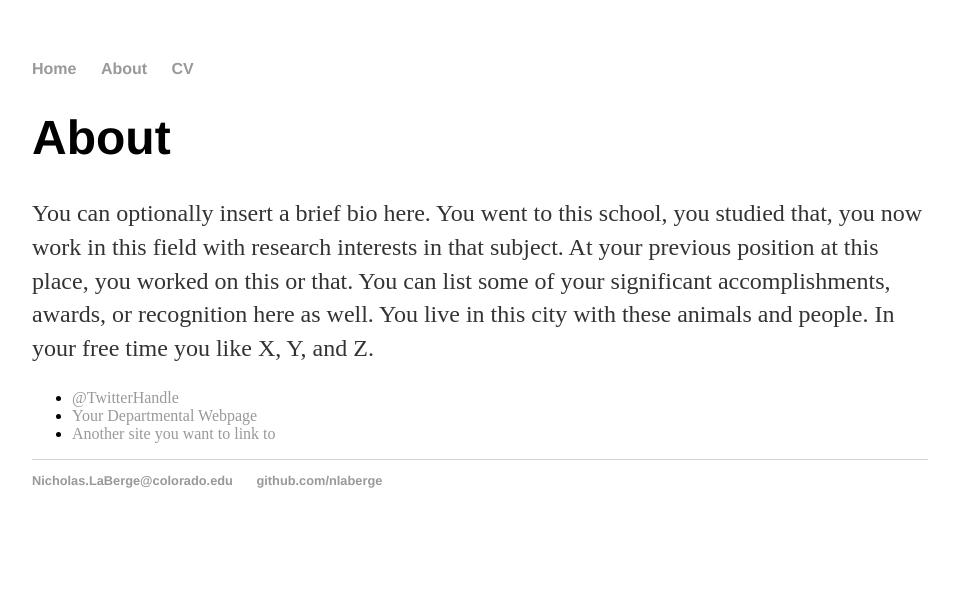
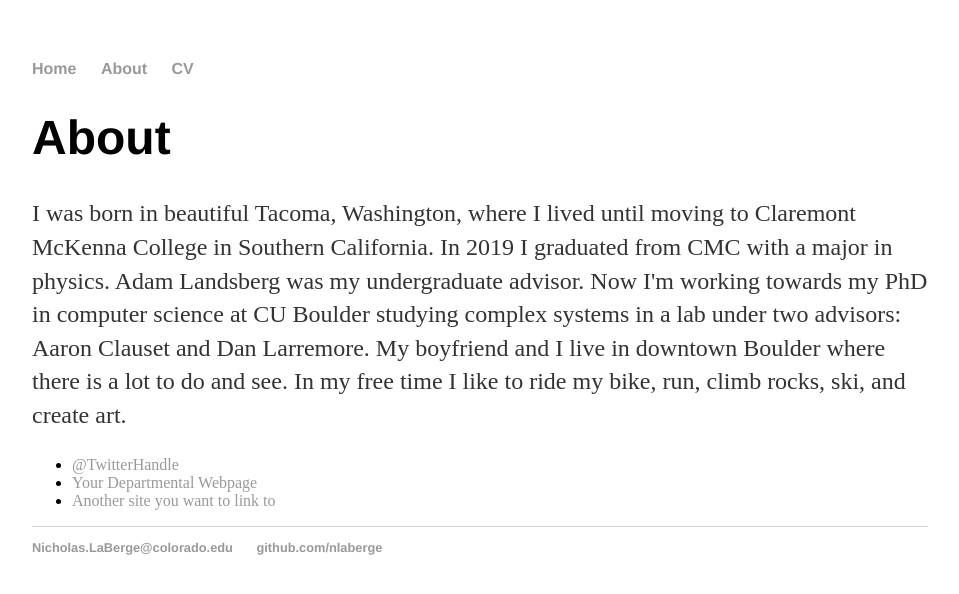
Before and after one commit to nlaberge/nlaberge.github.io, a Jekyll site: the page built from about/index.html, in a window 1280 px wide. Shown: the top 594 px of the page, without its empty margins (160-1119 px from the left). Built offline with Jekyll 4.4.1, drawn with Linux system fonts in a browser that asks for light colours.

Commit message:
Update index.html

```diff
--- a/about/index.html
+++ b/about/index.html
@@ -5,7 +5,7 @@
 
 		<div class="about">
 			<h1>About</h1>
-			<p>You can optionally insert a brief bio here. You went to this school, you studied that, you now work in this field with research interests in that subject. At your previous position at this place, you worked on this or that. You can list some of your significant accomplishments, awards, or recognition here as well. You live in this city with these animals and people. In your free time you like X, Y, and Z.</p>
+			<p>I was born in beautiful Tacoma, Washington, where I lived until moving to Claremont McKenna College in Southern California. In 2019 I graduated from CMC with a major in physics. Adam Landsberg was my undergraduate advisor. Now I'm working towards my PhD in computer science at CU Boulder studying complex systems in a lab under two advisors: Aaron Clauset and Dan Larremore. My boyfriend and I live in downtown Boulder where there is a lot to do and see. In my free time I like to ride my bike, run, climb rocks, ski, and create art.</p>
 
 			<ul class="contacts">
 				<li><a href="#">@TwitterHandle</a></li>
```
